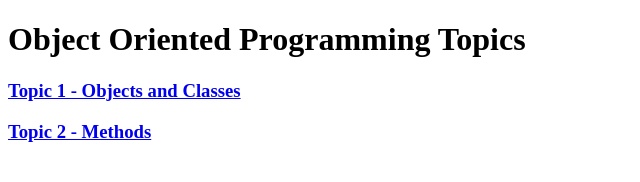
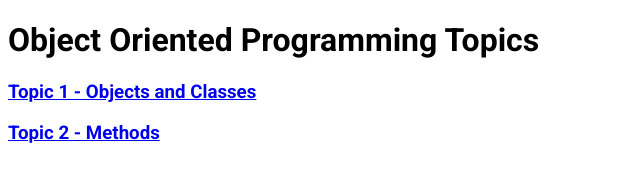
Before and after one commit to cliffamadeus/it21-resources, a plain HTML site: page index.html in a window 1280 px wide. Shown: the whole page, without its empty margins (0-640 px from the left). Drawn offline with Linux system fonts and the light colour scheme.

Commit message:
Added font for index and topic-1 html files

```diff
--- a/index.html
+++ b/index.html
@@ -4,6 +4,12 @@
     <meta charset="UTF-8">
     <meta name="viewport" content="width=device-width, initial-scale=1.0">
     <title>Object Oriented Programming</title>
+    <link href="https://fonts.googleapis.com/css2?family=Roboto:wght@400;700&display=swap" rel="stylesheet">
+    <style>
+        body {
+            font-family: 'Roboto', sans-serif;
+        }
+    </style>
 </head>
 <body>
     <h1>Object Oriented Programming Topics</h1>
```
Also changed, not shown: topic-1.html (+6 -0 lines).
